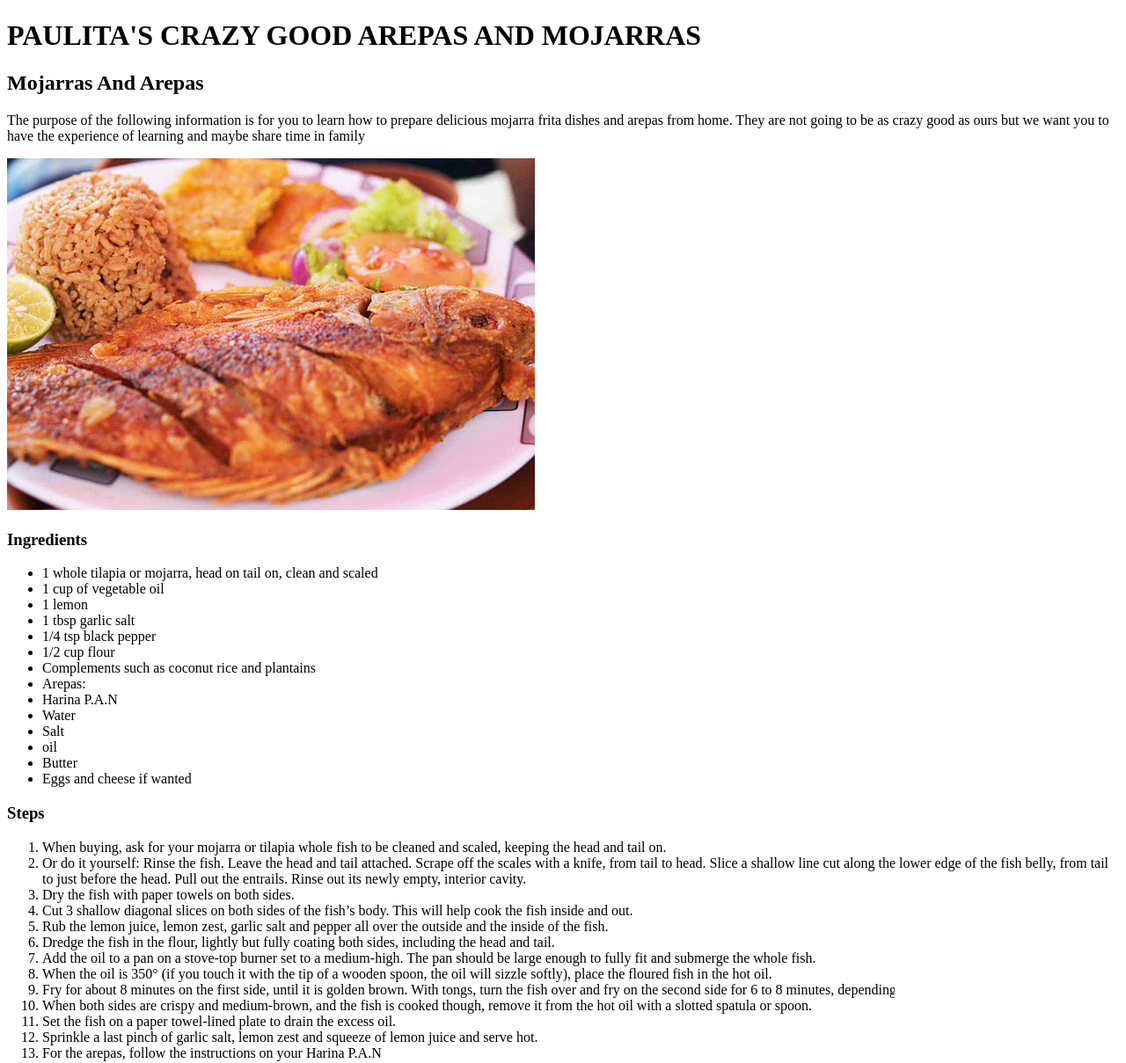
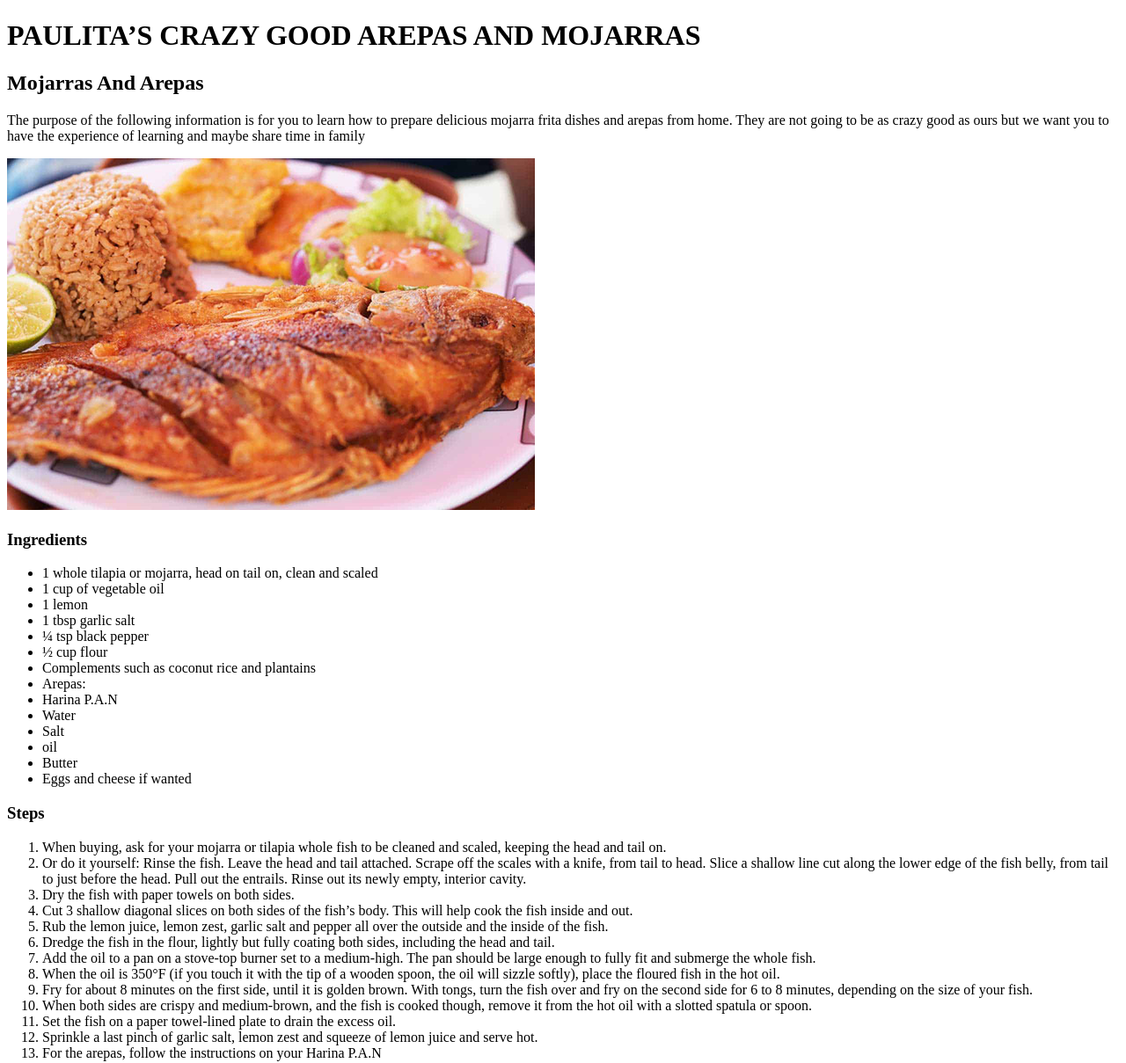
Before and after one commit to sperezma204/GRA, a plain HTML site: page GRA1144pSantiagoPerez2025/index.html in a window 1280 px wide. Shown: the part 411-1620 px from the top of the page at 88% size. Drawn offline with Linux system fonts and the light colour scheme.

Commit message:
Add files via upload

```diff
--- a/GRA1144pSantiagoPerez2025/index.html
+++ b/GRA1144pSantiagoPerez2025/index.html
@@ -9,7 +9,7 @@
 <wrapper>
   <header><img src="logo complete crazy.png" width="400" height="400" />
 
-    <h1>PAULITA'S CRAZY GOOD AREPAS AND MOJARRAS</h1>
+    <h1>PAULITA&rsquo;S CRAZY GOOD AREPAS AND MOJARRAS</h1>
   </header>
   <main>
     <h2>Mojarras And Arepas</h2>
@@ -20,8 +20,8 @@
 		  <li>1 cup of vegetable oil</li>
 		  <li>1 lemon</li>
 		  <li>1 tbsp garlic salt</li>
-		  <li>1/4 tsp black pepper</li>
-		  <li>1/2 cup flour</li>
+		  <li>&frac14; tsp black pepper</li>
+		  <li>&frac12; cup flour</li>
 		  <li>Complements such as coconut rice and plantains</li>
 		  <li>Arepas:</li>
 		  <li>Harina P.A.N</li>
@@ -34,11 +34,11 @@
 		  <li>When buying, ask for your mojarra or tilapia whole fish to be cleaned and scaled, keeping the head and tail on.</li>
 		  <li>Or do it yourself: Rinse the fish. Leave the head and tail attached. Scrape off the scales with a knife, from tail to head. Slice a shallow line cut along the lower edge of the fish belly, from tail to just before the head. Pull out the entrails. Rinse out its newly empty, interior cavity.</li>
 		  <li>Dry the fish with paper towels on both sides.</li>
-		  <li>Cut 3 shallow diagonal slices on both sides of the fish’s body. This will help cook the fish inside and out.</li>
+		  <li>Cut 3 shallow diagonal slices on both sides of the fish&rsquo;s body. This will help cook the fish inside and out.</li>
 		  <li>Rub the lemon juice, lemon zest, garlic salt and pepper all over the outside and the inside of the fish.</li>
 		  <li>Dredge the fish in the flour, lightly but fully coating both sides, including the head and tail.</li>
 		  <li>Add the oil to a pan on a stove-top burner set to a medium-high. The pan should be large enough to fully fit and submerge the whole fish.</li>
-		  <li>When the oil is 350° (if you touch it with the tip of a wooden spoon, the oil will sizzle softly), place the floured fish in the hot oil.</li>
+		  <li>When the oil is 350&deg;F (if you touch it with the tip of a wooden spoon, the oil will sizzle softly), place the floured fish in the hot oil.</li>
 		  <li>Fry for about 8 minutes on the first side, until it is golden brown. With tongs, turn the fish over and fry on the second side for 6 to 8 minutes, depending on the size of your fish.</li>
 		  <li>When both sides are crispy and medium-brown, and the fish is cooked though, remove it from the hot oil with a slotted spatula or spoon.</li>
 		  <li>Set the fish on a paper towel-lined plate to drain the excess oil.</li>
```
